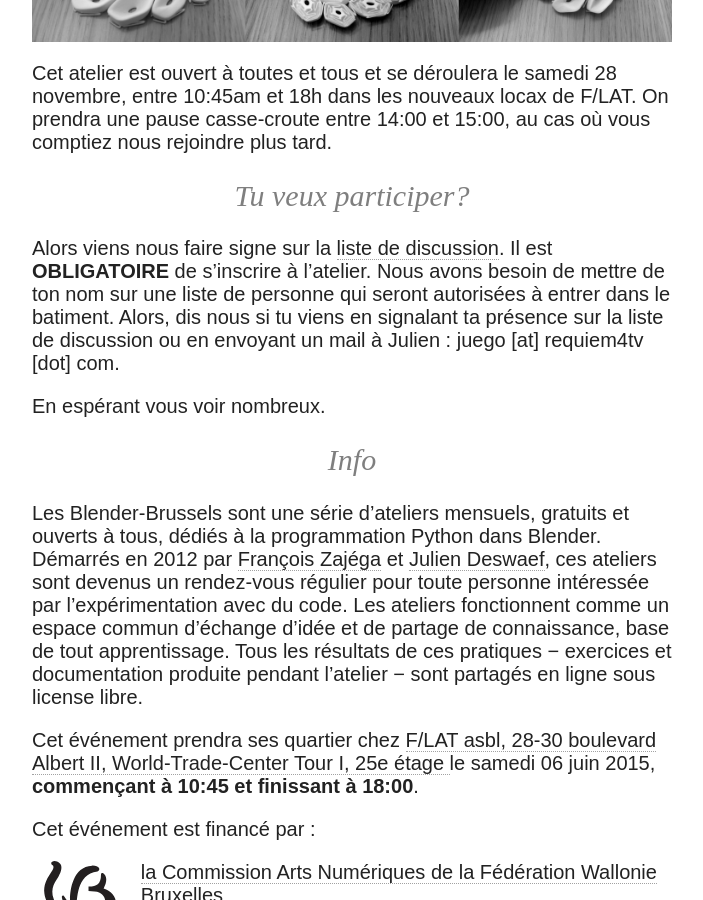
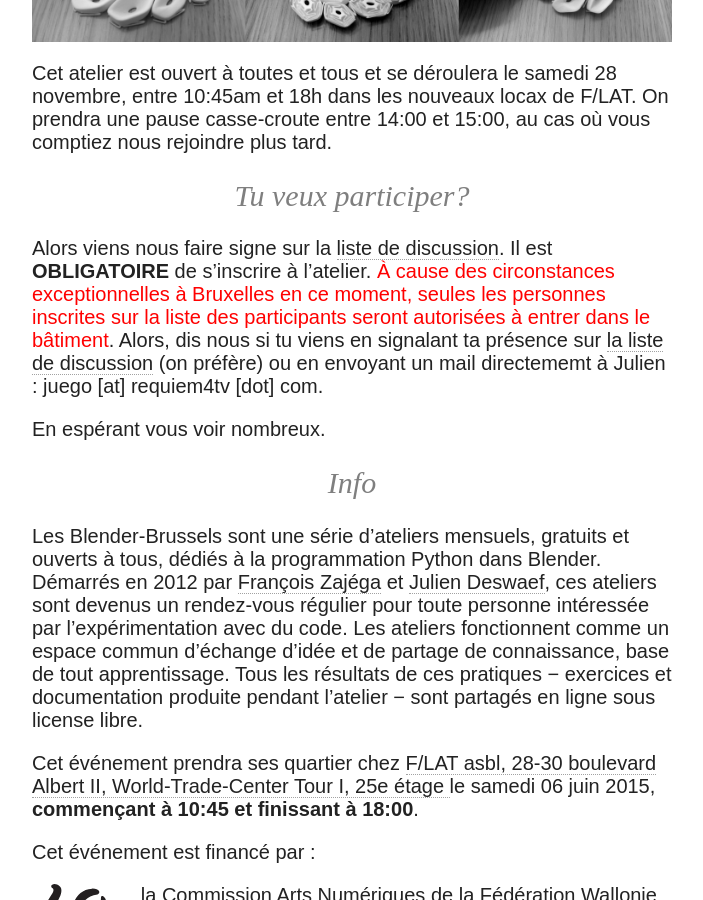
Before and after one commit to Blender-Brussels/blender-brussels.github.io, a Jekyll site: the page built from _posts/fr/2015-11-28-tissue-addon.md, in a window 1280 px wide and 900 px high, scrolled down 1686 px. Shown: the whole window, without its empty margins (288-991 px from the left). Built offline with Jekyll 4.4.1, drawn with Linux system fonts in a browser that asks for light colours; nearby versions of some CDN libraries; comment, search, counter and statistics services are not loaded.

Commit message:
Emphazised registration

```diff
--- a/_posts/fr/2015-11-28-tissue-addon.md
+++ b/_posts/fr/2015-11-28-tissue-addon.md
@@ -32,7 +32,8 @@
 Cet atelier est ouvert à toutes et tous et se déroulera le samedi 28 novembre, entre 10:45am et 18h dans les nouveaux locax de F/LAT. On prendra une pause casse-croute entre 14:00 et 15:00, au cas où vous comptiez nous rejoindre plus tard.
 
 ## Tu veux participer?
-Alors viens nous faire signe sur la [liste de discussion](http://lurk.org/groups/blender-brussels/). Il est **OBLIGATOIRE** de s'inscrire à l'atelier. Nous avons besoin de mettre de ton nom sur une liste de personne qui seront autorisées à entrer dans le batiment. Alors, dis nous si tu viens en signalant ta présence sur la liste de discussion ou en envoyant un mail à Julien : juego [at] requiem4tv [dot] com.
+
+Alors viens nous faire signe sur la [liste de discussion](http://lurk.org/groups/blender-brussels/). Il est **OBLIGATOIRE** de s'inscrire à l'atelier. <span style="color: red;">À cause des circonstances exceptionnelles à Bruxelles en ce moment, seules les personnes inscrites sur la liste des participants seront autorisées à entrer dans le bâtiment</span>. Alors, dis nous si tu viens en signalant ta présence sur [la liste de discussion](http://lurk.org/groups/blender-brussels/) (on préfère) ou en envoyant un mail directememt à Julien : juego [at] requiem4tv [dot] com.
 
 En espérant vous voir nombreux.
 
```
Also changed, not shown: _posts/en/2015-11-28-tissue-exploration.md (+2 -1 lines).
